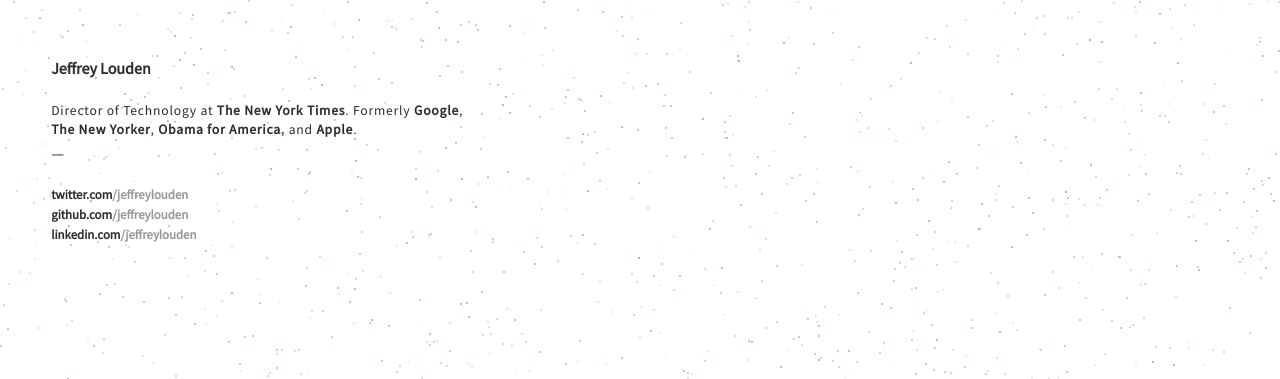
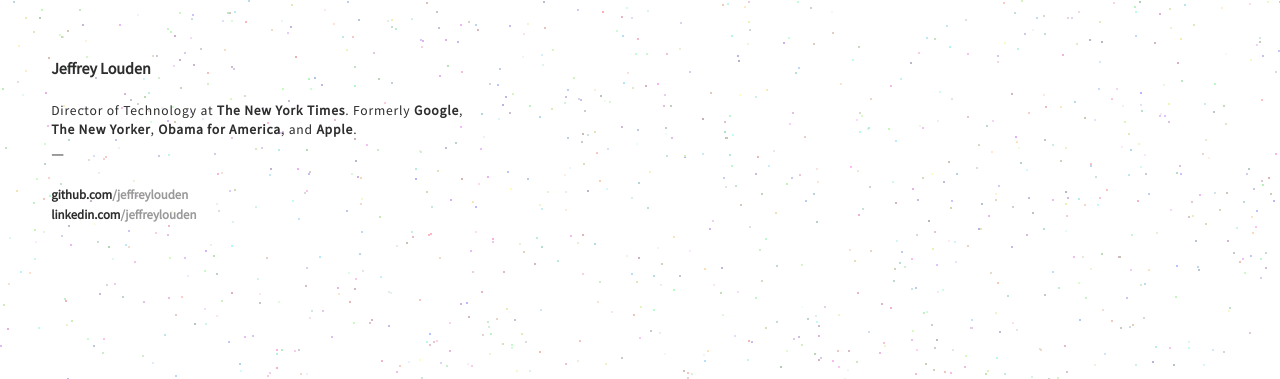
Before and after one commit to jeffreylouden/jeffreylouden.github.com, a Jekyll site: the page built from index.html, in a window 1280 px wide. Shown: the top 379 px of the page. Built offline with Jekyll 4.4.1, drawn with Linux system fonts in a browser that asks for light colours.

Commit message:
Remove Twitter

```diff
--- a/_data/social.yml
+++ b/_data/social.yml
@@ -1,7 +1,3 @@
-- url: "https://twitter.com/jeffreylouden"
-  alt_text: "Jeffrey Louden on Twitter"
-  display_domain: "twitter.com"
-  display_username: "jeffreylouden"
 - url: "https://github.com/jeffreylouden"
   alt_text: "Jeffrey Louden on GitHub"
   display_domain: "github.com"
```
